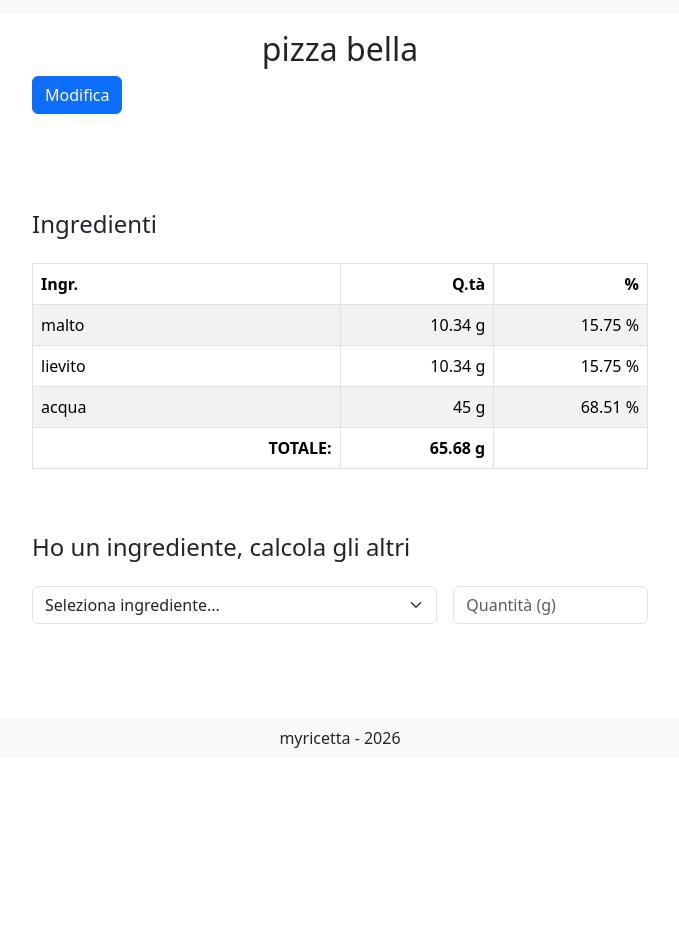
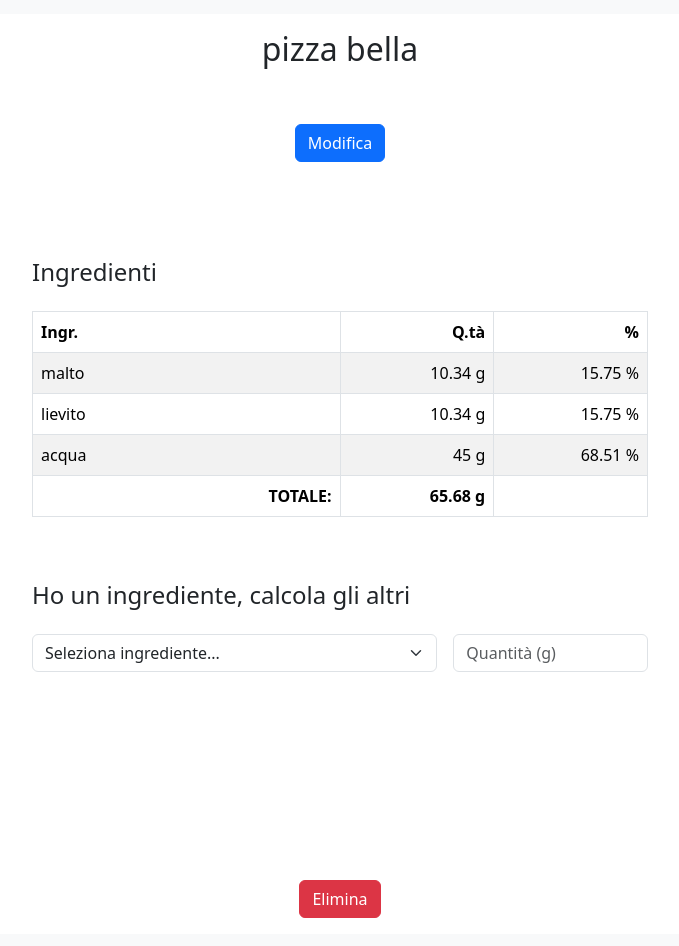
Before and after one commit to tave8/myricetta-react, a React (Vite) app: page /my-recipes/1 in a window 1280 px wide. Shown: the part 42-988 px from the top of the page, without its empty margins (300-979 px from the left). Before the commit the page ends 800 px from the top, so only its background shows below. Built offline with nearby package versions, Linux system fonts and the light colour scheme.

Commit message:
delete recipe button

```diff
--- a/src/components/SeeMyRecipe.jsx
+++ b/src/components/SeeMyRecipe.jsx
@@ -61,6 +61,15 @@ const SeeMyRecipe = () => {
             {!isLoadingRecipe && (
               <>
                 <h2 className="text-center">{recipeName}</h2>
+              </>
+            )}
+          </Col>
+          {/* ACTIONS */}
+          <Col>
+            <Row className="justify-content-center">
+              <Col className="text-center">
+                {!isLoadingRecipe && (
+                  <>
                     <Button
                       onClick={() => {
                         navigate(`/edit-recipe/${"xx"}`)
@@ -70,6 +79,8 @@ const SeeMyRecipe = () => {
                     </Button>
                   </>
                 )}
+              </Col>
+            </Row>
           </Col>
           {/* RECIPE PHOTO */}
           <Col className="text-center">
@@ -156,6 +167,26 @@ const SeeMyRecipe = () => {
           {/* RECIPE CALCULATIONS (from one ingredient to others,
               from recipe quantity to ingredients) */}
           {ingredientsData && <RecipeCalculations _recipeInstance={_recipeInstance} />}
+
+          {/* ACTIONS */}
+          <Col style={{ marginTop: "10rem" }}>
+            <Row className="justify-content-center">
+              <Col className="text-center">
+                {!isLoadingRecipe && (
+                  <>
+                    <Button
+                      variant="danger"
+                      onClick={() => {
+                        //
+                      }}
+                    >
+                      Elimina
+                    </Button>
+                  </>
+                )}
+              </Col>
+            </Row>
+          </Col>
         </Row>
       </Col>
     </Row>
```
Lines whose indentation alone changed are shown as unchanged.
